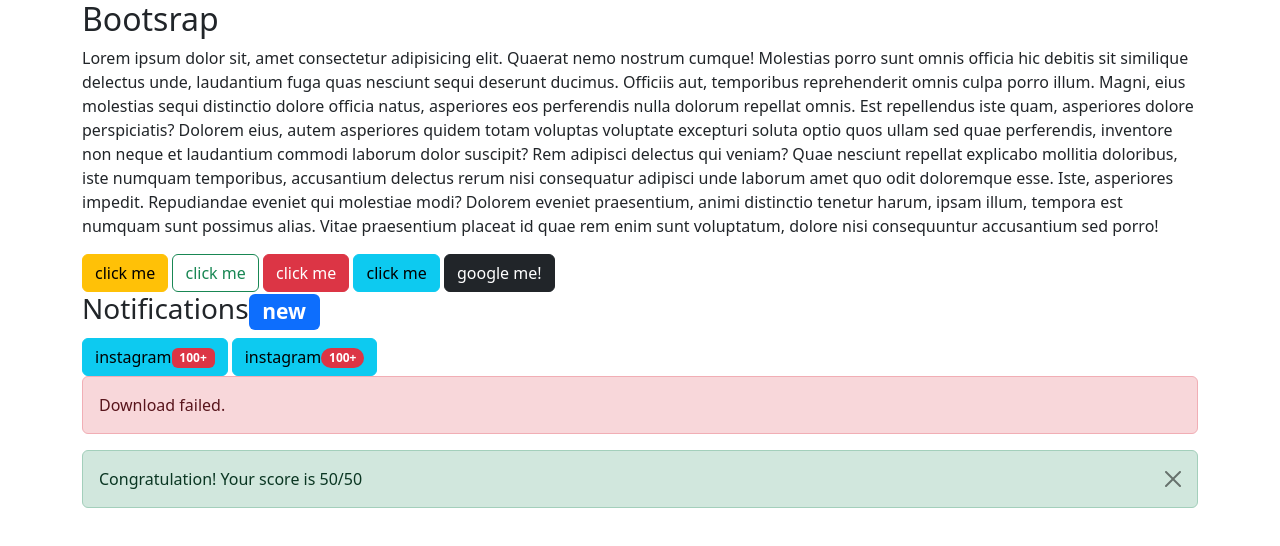
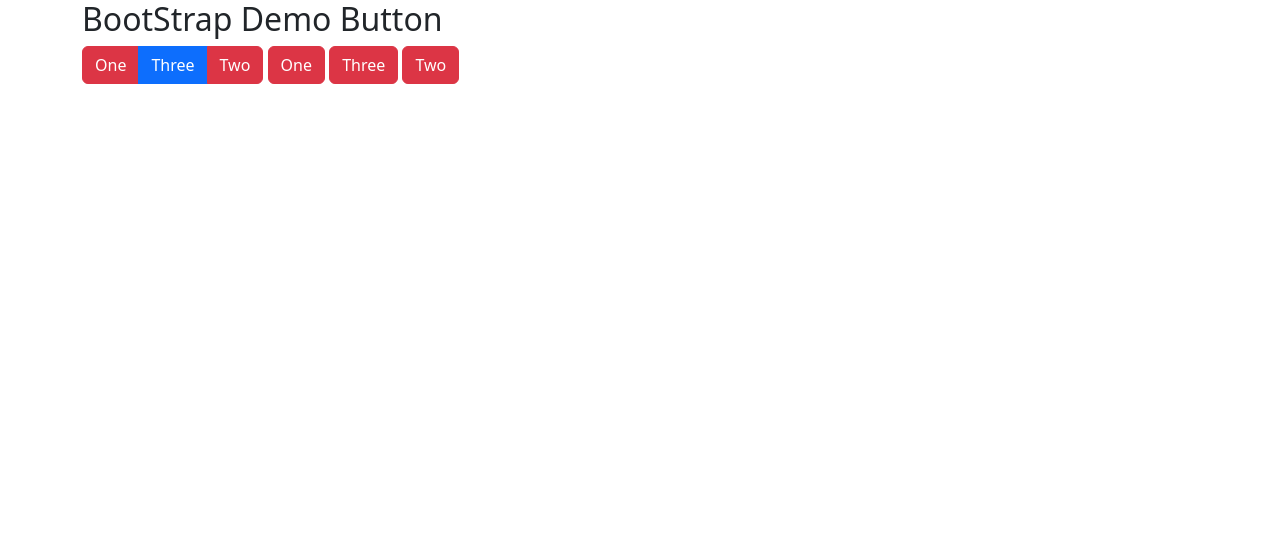
Before and after one commit to vishalgaur752/bootstrap, a plain HTML site: page index.html in a window 1280 px wide. Drawn offline with nearby package versions, Linux system fonts and the light colour scheme.

Commit message:
BootStrap

```diff
--- a/index.html
+++ b/index.html
@@ -14,7 +14,7 @@
     <!-- <button>click me </button>
     <button class="btn">click me</button> -->
     <div class="container">
-        <h2>Bootsrap</h2>
+        <!-- <h2>Bootsrap</h2>
         <p>Lorem ipsum dolor sit, amet consectetur adipisicing elit. Quaerat nemo nostrum cumque! Molestias porro sunt
             omnis officia hic debitis sit similique delectus unde, laudantium fuga quas nesciunt sequi deserunt ducimus.
             Officiis aut, temporibus reprehenderit omnis culpa porro illum. Magni, eius molestias sequi distinctio
@@ -37,14 +37,25 @@
         <h3>Notifications<span class="badge bg-primary">new</span></h3>
 
         <button class="btn btn-info">instagram<span class="badge bg-danger">100+</span></button>
-        <button class="btn btn-info">instagram<span class="badge bg-danger rounded-pill">100+</span></button>
+        <button class="btn btn-info">instagram<span class="badge bg-danger rounded-pill">100+</span></button> -->
 
 
         <!-- Alerts -->
-        <div class="alert alert-danger">Download failed.</div>
+        <!-- <div class="alert alert-danger">Download failed.</div>
         <div class="alert alert-success alert-dismissible">Congratulation! Your score is 50/50
             <button class="btn-close" data-bs-dismiss="alert"></button>
-        </div>
+        </div> -->
+
+        <!-- button group -->
+         <h2>BootStrap Demo Button</h2>
+         <div class="btn-group">
+            <button class="btn btn-danger">One</button>
+            <button class="btn btn-primary">Three</button>
+            <button class="btn btn-danger">Two</button>
+         </div>
+        <button class="btn btn-danger">One</button>
+        <button class="btn btn-danger">Three</button>
+        <button class="btn btn-danger">Two</button>
     </div>
 
 
```
